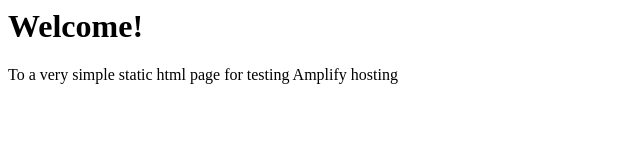
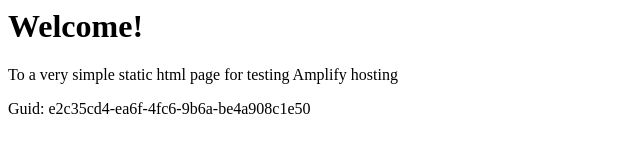
Before and after one commit to aws-aemilia-iad/Github-PR-Commit-Integration-Test-DoNotTouch-Gith-OKSLNVO2-v1-preprod-us-east-1, a website: page src/index.html in a window 1280 px wide. Shown: the whole page, without its empty margins (0-640 px from the left). Drawn offline with Linux system fonts and the light colour scheme.

Commit message:
commit from integ tests

```diff
--- a/src/index.html
+++ b/src/index.html
@@ -1,3 +1,5 @@
+
+
 <html lang="en">
 
 <head>
@@ -10,6 +12,6 @@
 <body>
     <h1>Welcome!</h1>
     <p>To a very simple static html page for testing Amplify hosting</p>
-</body>
+    <p>Guid: e2c35cd4-ea6f-4fc6-9b6a-be4a908c1e50</p></body>
 
 </html>
```
